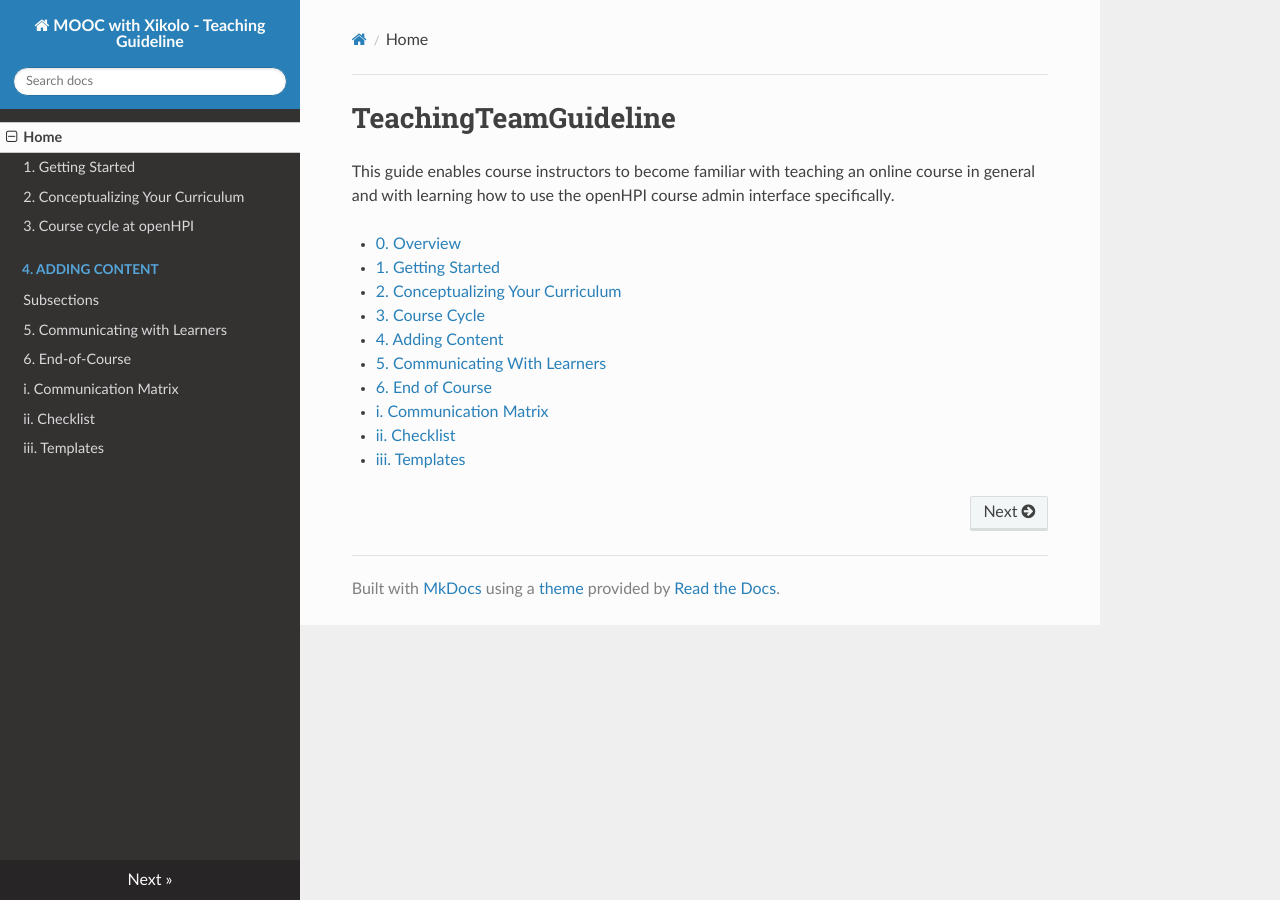
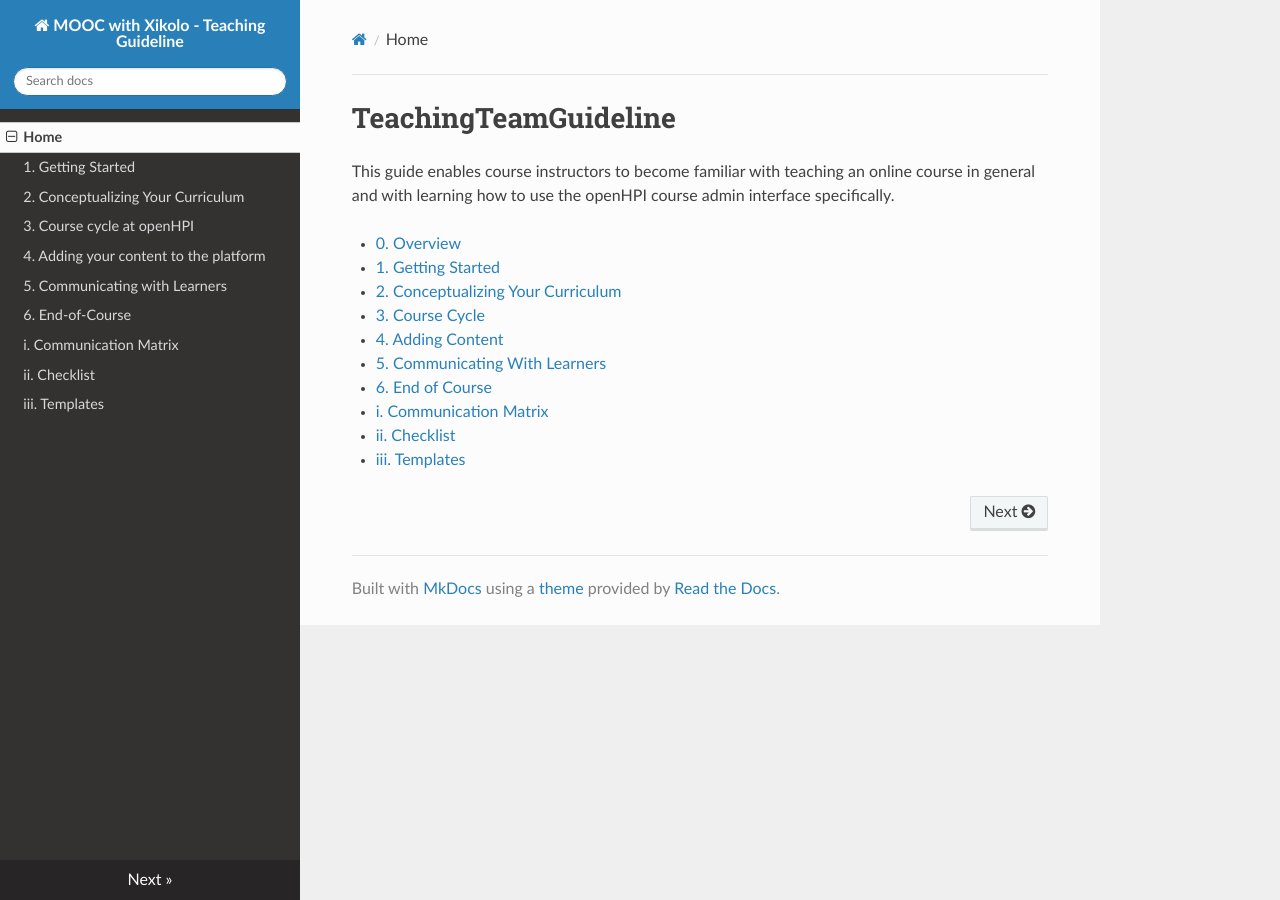
Before and after one commit to openHPI/TeachingTeamGuidelines, an MkDocs documentation site: the page built from docs/index.md, in a window 1280 px wide. Built offline with MkDocs 1.6.1, drawn with Linux system fonts in a browser that asks for light colours; nearby versions of some CDN libraries; old or Windows-style settings are respelled for this version of MkDocs.

Commit message:
Update mkdocs.yml

```diff
--- a/mkdocs.yml
+++ b/mkdocs.yml
@@ -4,7 +4,7 @@
 - [01_getting-started.md, 1. Getting Started]
 - [02_curriculum-design.md, 2. Conceptualizing Your Curriculum]
 - [03_course-cycle_schedule.md, 3. Course cycle at openHPI]
-- [04_adding-content.md, 4. Adding Content, Subsections]
+- [04_adding-content.md, 4. Adding your content to the platform]
 - [05_community-management.md, 5. Communicating with Learners]
 - [06_end-of-course.md, 6. End-of-Course]
 - [07_communication-matrix.md, i. Communication Matrix]
```
